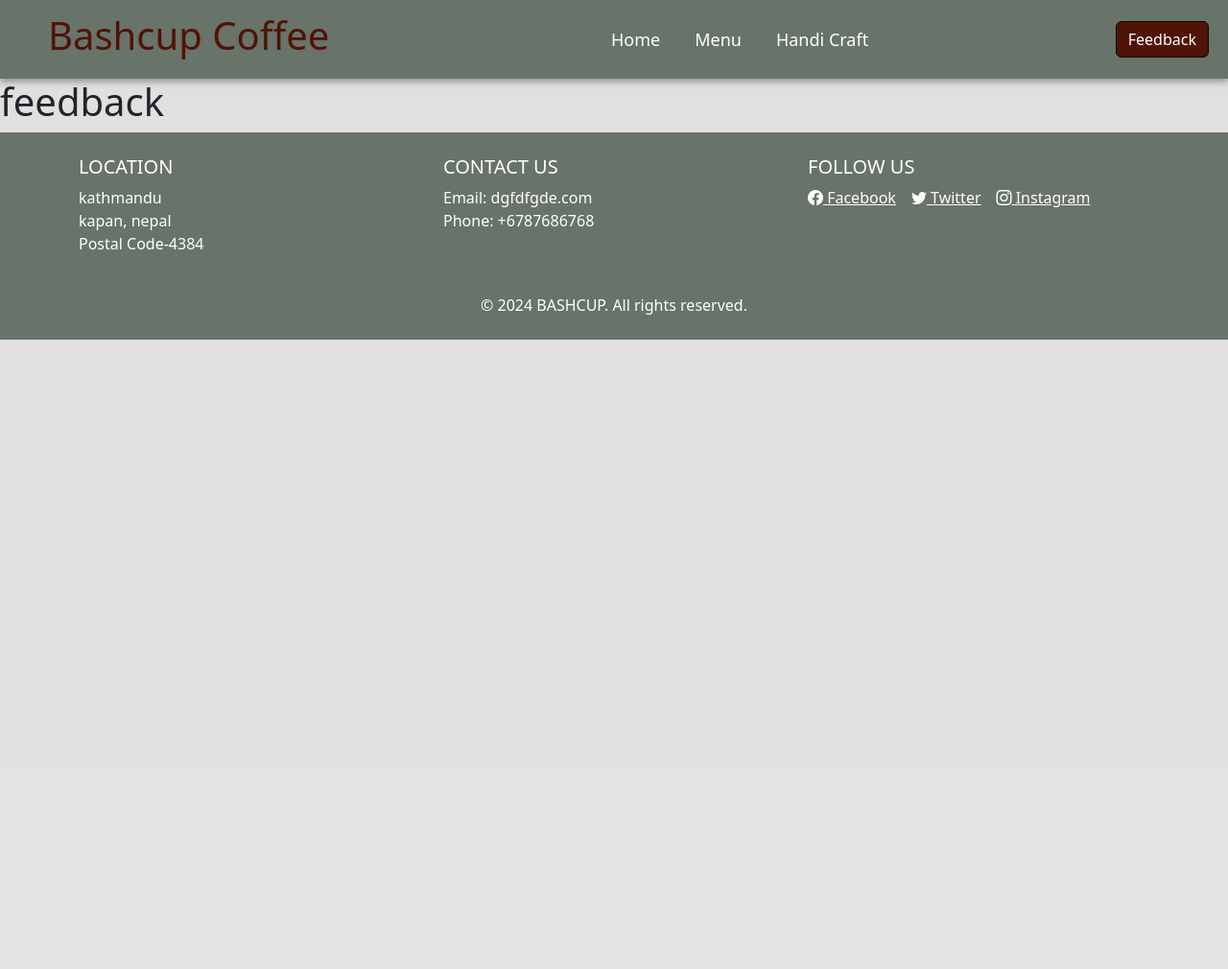
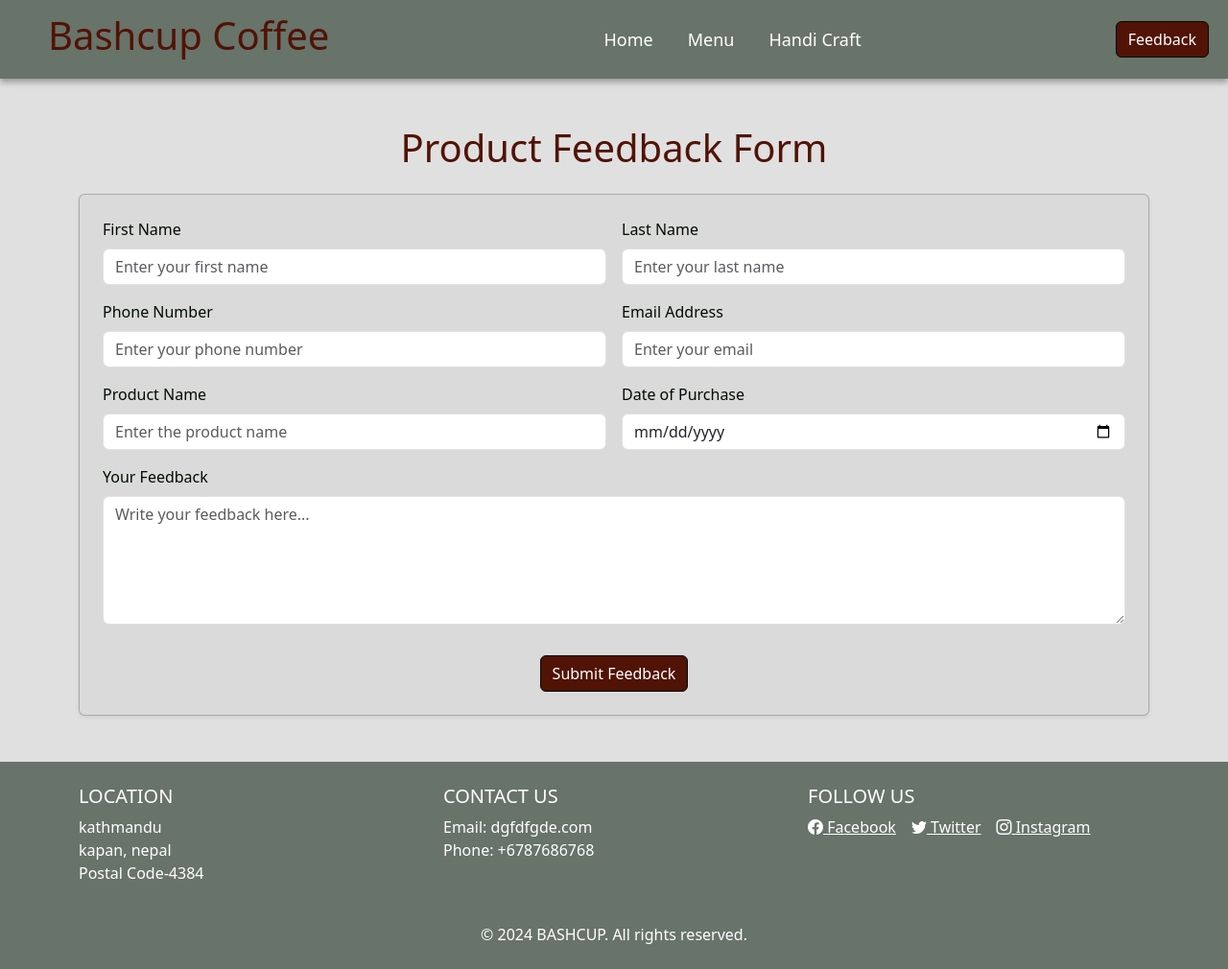
Before and after one commit to suzzan04/BASHCUP, a Django app: page /feedback in a window 1280 px wide. Shown: the whole page at 96% size. Before the commit the page ends 354 px from the top, so only its background shows below. Run offline with Django 5.2, Linux system fonts and the light colour scheme; some libraries are stand-ins or nearby versions.

Commit message:
prototypecomplete

```diff
--- a/BASHCUP/app/signals.py
+++ b/BASHCUP/app/signals.py
@@ -1,12 +1,14 @@
 # signals.py
 from django.db.models.signals import pre_delete
 from django.dispatch import receiver
-from .models import products, handicraftProduct
+from .models import products, handicraftProduct , specialCoffe , specialHandicraft
 import os
 
 # This function will run before a product or handicraftProduct is deleted
 @receiver(pre_delete, sender=products)
 @receiver(pre_delete, sender=handicraftProduct)
+@receiver(pre_delete, sender=specialCoffe)
+@receiver(pre_delete, sender=specialHandicraft)
 def delete_image_on_object_delete(sender, instance, **kwargs):
     if instance.image:  # Check if the instance has an image
         try:
--- /dev/null
+++ b/BASHCUP/app/static/app/css/feedback.css
@@ -0,0 +1,38 @@
+
+@import url('style.css');
+
+
+
+h1 {
+    color: var(--color-secondary);
+}
+
+.feedback-form {
+    background-color: var(--color-light);
+    border: 1px solid var(--color-muted);
+}
+
+label {
+    color: var(--color-dark);
+}
+
+input, textarea {
+    background-color: var(--color-back);
+    color: var(--color-dark);
+    border: 1px solid var(--color-muted);
+}
+
+input:focus, textarea:focus {
+    outline: none;
+    border-color: var(--color-primary);
+    box-shadow: 0 0 5px var(--color-primary);
+}
+
+.btn{
+    color: white;
+    background-color: var(--color-secondary);
+    border-color: var(--color-dark);
+}
+.btn:hover{
+    background-color: var(--color-muted);
+    }
--- a/BASHCUP/app/static/app/css/style.css
+++ b/BASHCUP/app/static/app/css/style.css
@@ -3,6 +3,7 @@
     --color-primary: #68736A;
     --color-dark: #010D00;
     --color-muted: #9ba698d4;
+    --color-back: #9ba69872;
    --color-secondary: #511305;
     --color-light: #d8d8d8c8;
 }
@@ -21,7 +22,9 @@ nav{
     background-color: var(--color-primary);
     box-shadow: 0px 4px 6px rgba(0, 0, 0, 0.3);
 }
-
+.nav-button{
+    padding-left: 15px;
+}
 
 .title{
     color: var(--color-secondary);
@@ -113,7 +116,7 @@ background-color: var(--color-muted);
   }
 
   .card .card-body.text-center {
-    background: var(--color-muted);
+    background: var(--color-back);
 }
 .categories .btn:hover{
     background-color: var(--color-dark);
--- a/BASHCUP/app/templates/app/Feedback.html
+++ b/BASHCUP/app/templates/app/Feedback.html
@@ -1,6 +1,47 @@
 {% extends "app/menu.html" %}
 {% load static %}
 
+{% block head %}
+<link rel="stylesheet" href="{% static 'app/css/feedback.css' %}">
+{% endblock head %}
+
 {% block main-content %}
-  <h1>feedback</h1>
+<div class="container my-5">
+  <h1 class="text-center mb-4">Product Feedback Form</h1>
+  <form class="feedback-form p-4 rounded shadow-sm">
+      <div class="row g-3">
+          <div class="col-md-6">
+              <label for="firstName" class="form-label">First Name</label>
+              <input type="text" class="form-control" id="firstName" placeholder="Enter your first name" required>
+          </div>
+          <div class="col-md-6">
+              <label for="lastName" class="form-label">Last Name</label>
+              <input type="text" class="form-control" id="lastName" placeholder="Enter your last name" required>
+          </div>
+          <div class="col-md-6">
+              <label for="phoneNumber" class="form-label">Phone Number</label>
+              <input type="tel" class="form-control" id="phoneNumber" placeholder="Enter your phone number" required>
+          </div>
+          <div class="col-md-6">
+              <label for="email" class="form-label">Email Address</label>
+              <input type="email" class="form-control" id="email" placeholder="Enter your email" required>
+          </div>
+          <div class="col-md-6">
+              <label for="productName" class="form-label">Product Name</label>
+              <input type="text" class="form-control" id="productName" placeholder="Enter the product name" required>
+          </div>
+          <div class="col-md-6">
+              <label for="purchaseDate" class="form-label">Date of Purchase</label>
+              <input type="date" class="form-control" id="purchaseDate" required>
+          </div>
+          <div class="col-12">
+              <label for="feedbackArea" class="form-label">Your Feedback</label>
+              <textarea class="form-control" id="feedbackArea" rows="5" placeholder="Write your feedback here..." required></textarea>
+          </div>
+          <div class="col-12 text-center">
+              <button type="submit" class="btn mt-3">Submit Feedback</button>
+          </div>
+      </div>
+  </form>
+</div>
 {% endblock %}
--- a/BASHCUP/app/templates/app/home.html
+++ b/BASHCUP/app/templates/app/home.html
@@ -27,7 +27,7 @@
 </section>
 
 <div class="handicratf-title">
-    <h1>Handi Craft</h1>
+    <h1>Mitho Samjhana</h1>
 </div>
 
 <!-- handicraft section -->
--- a/BASHCUP/app/templates/app/menu.html
+++ b/BASHCUP/app/templates/app/menu.html
@@ -116,28 +116,34 @@
 
 
          <!-- special item Section -->
+         {% block special_item_banner %}
          <div class="special-item">
            <section class="categories container py-5">
              <h3 class="text-center">Special Item</h3>
              <p class="text-center text-muted">Our best items, Highly recommended</p>
 
+             {% if specialCoffee %}
              <div id="carouselExampleIndicators" class="carousel slide">
                <div class="carousel-indicators">
-                <button type="button" data-bs-target="#carouselExampleIndicators" data-bs-slide-to="0" class="active" aria-current="true" aria-label="Slide 1"></button>
-                <button type="button" data-bs-target="#carouselExampleIndicators" data-bs-slide-to="1" aria-label="Slide 2"></button>
-                <button type="button" data-bs-target="#carouselExampleIndicators" data-bs-slide-to="2" aria-label="Slide 3"></button>
+                 {% for banner in specialCoffee %}
+                 <button
+                   type="button"
+                   data-bs-target="#carouselExampleIndicators"
+                   data-bs-slide-to="{{ forloop.counter0 }}"
+                   class="{% if forloop.first %}active{% endif %}"
+                   aria-current="{% if forloop.first %}true{% endif %}"
+                   aria-label="Slide {{ forloop.counter }}"></button>
+                 {% endfor %}
                </div>
+
                <div class="carousel-inner">
-                <div class="carousel-item active">
-                  <img src="{% static 'app/image/3.jpg' %}" class="d-block w-100 img-fluid custom-carousel-img" alt="Special Item 1">
+                 {% for banner in specialCoffee %}
+                 <div class="carousel-item {% if forloop.first %}active{% endif %}">
+                   <img src="{{ banner.image.url }}" class="d-block w-100 img-fluid custom-carousel-img" alt="Special Item {{ forloop.counter }}">
                  </div>
-                <div class="carousel-item" >
-                  <img src="{% static 'app/image/3.jpg' %}" class="d-block w-100 img-fluid custom-carousel-img" alt="Special Item 2">
+                 {% endfor %}
                </div>
-                <div class="carousel-item" >
-                  <img src="{% static 'app/image/3.jpg' %}" class="d-block w-100 img-fluid custom-carousel-img" alt="Special Item 3">
-                </div>
-              </div>
+
                <button class="carousel-control-prev" type="button" data-bs-target="#carouselExampleIndicators" data-bs-slide="prev">
                  <span class="carousel-control-prev-icon" aria-hidden="true"></span>
                  <span class="visually-hidden">Previous</span>
@@ -147,8 +153,14 @@
                  <span class="visually-hidden">Next</span>
                </button>
              </div>
+             {% else %}
+             <p class="text-center text-muted">No special items available at the moment.</p>
+             {% endif %}
            </section>
          </div>
+         {% endblock special_item_banner %}
+
+
 
  {% endblock main-content %}
 
--- a/BASHCUP/app/views.py
+++ b/BASHCUP/app/views.py
@@ -1,6 +1,6 @@
 from django.shortcuts import render
 from django.shortcuts import HttpResponse
-from .models import products, handicraftProduct
+from .models import products, handicraftProduct, specialCoffe, specialHandicraft
 # Create your views here.
 
 def home(req):
@@ -9,14 +9,15 @@ def home(req):
 
 def menu(req):
     all_products = products.objects.all()  # Fetch all products
-
-    return render(req, "app/menu.html", {'products': all_products})  # Pass products to the template
+    special_coffee_item = specialCoffe.objects.all()
+    return render(req, "app/menu.html", {'products': all_products , 'specialCoffee': special_coffee_item})  # Pass products to the template
 
 
 
 def handicraft(req):
     all_products = handicraftProduct.objects.all()  # Fetch all products
-    return render(req, "app/handicraft.html", {'handicraftProduct': all_products})  # Pass products to the template
+    special_handi_item= specialHandicraft.objects.all()
+    return render(req, "app/handicraft.html", {'handicraftProduct': all_products , 'specialHandi':special_handi_item})  # Pass products to the template
 
 
 def feedback(req):
```
Also changed, not shown: BASHCUP/app/admin.py (+5 -4 lines), BASHCUP/app/models.py (+26 -0 lines), BASHCUP/app/templates/app/handicraft.html (+47 -1 lines), BASHCUP/app/migrations/0003_specialcoffe.py (added), BASHCUP/app/migrations/0004_specialhandicraft.py (added), BASHCUP/db.sqlite3, BASHCUP/media/1.png (added), BASHCUP/media/1_LZ85KnK.png (added), BASHCUP/media/3.jpg (added), BASHCUP/media/4.jpg (added), BASHCUP/media/4_LeODjdW.jpg (added), BASHCUP/media/4_V3RX4iN.jpg (added), BASHCUP/media/8.png (added). Lines whose indentation alone changed are shown as unchanged.
